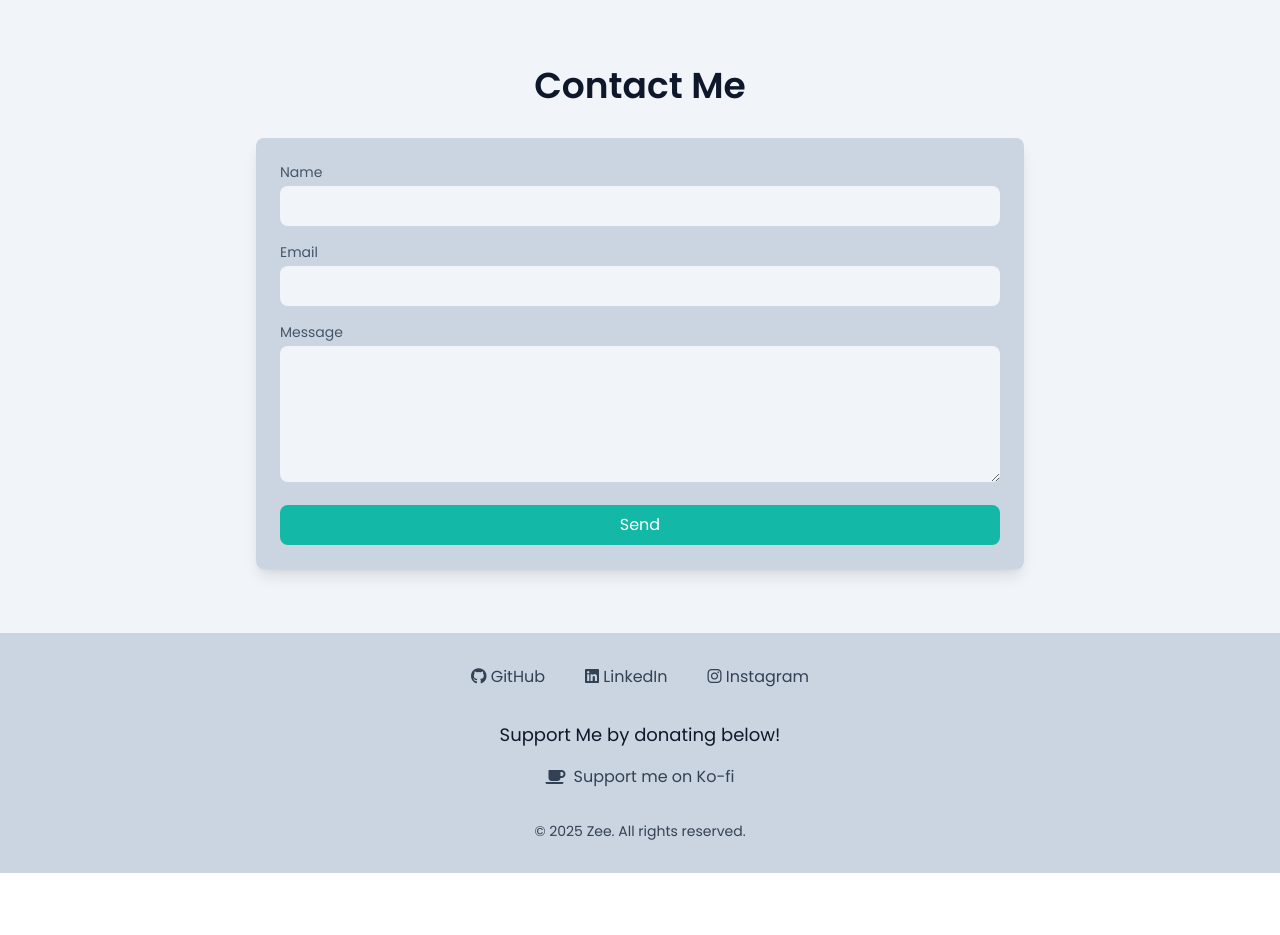
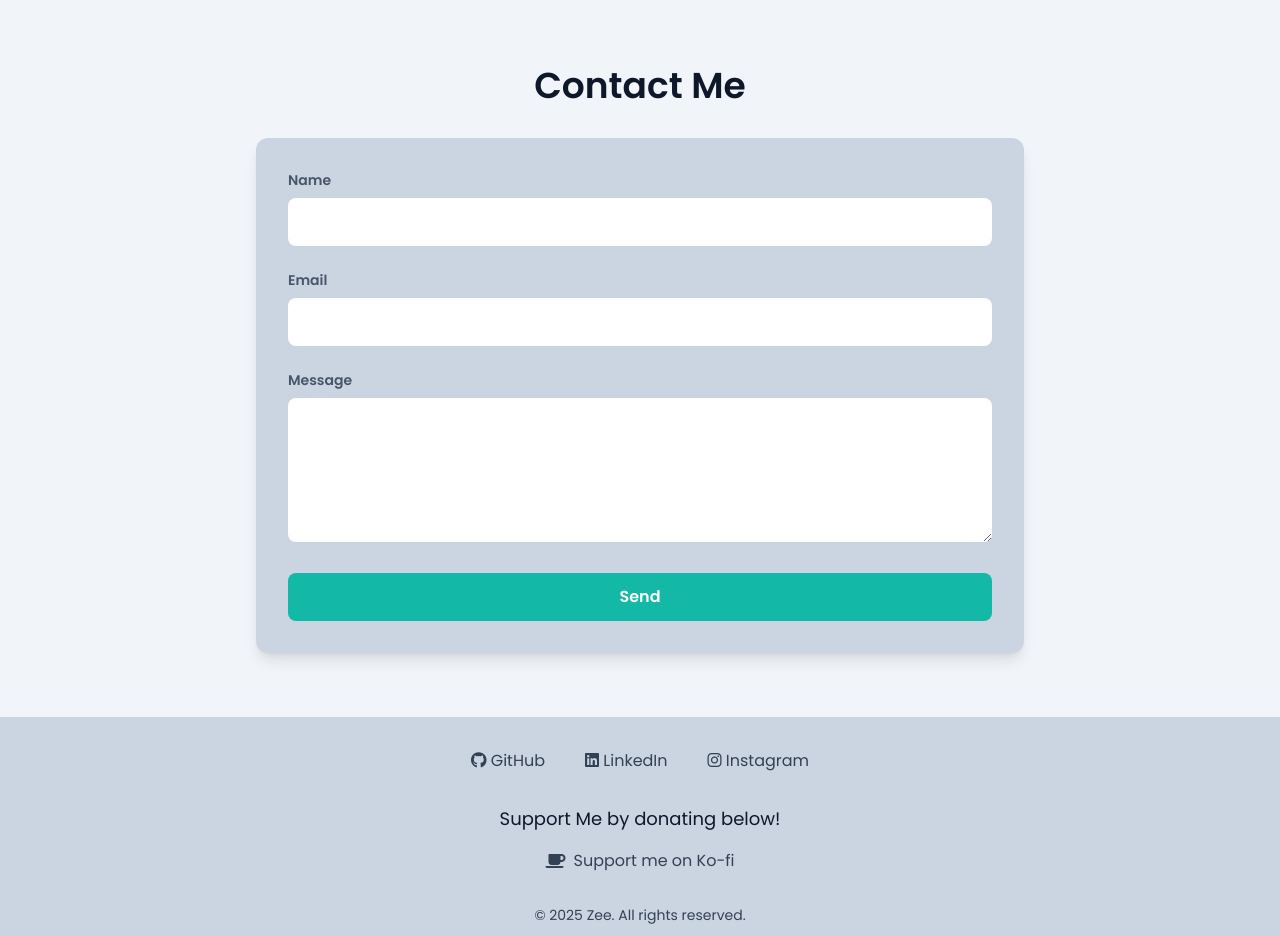
Before and after one commit to seriie/react-portofolio, a React (Vite) app: page / in a window 1280 px wide. Shown: the part 2020-2955 px from the top of the page. Before the commit the page ends 2893 px from the top, so only its background shows below. Built offline with nearby package versions, Linux system fonts and the light colour scheme; no server answers.

Commit message:
re design

```diff
--- a/src/components/contact/Contact.jsx
+++ b/src/components/contact/Contact.jsx
@@ -2,16 +2,20 @@ import { useState } from "react";
 import axios from "axios";
 import { useLanguage } from "../../context/LanguageContext";
 import { useTheme } from "../../context/ThemeContext";
+import { motion } from "framer-motion"; // Tambahan kecil buat animasi smooth
 
 export default function Contact() {
   const [error, setError] = useState("");
+  const [success, setSuccess] = useState(false);
   const { translations } = useLanguage();
   const { theme } = useTheme();
   const URL = import.meta.env.VITE_BACKEND_URL;
 
   if (!translations) {
-    return <p>Loading....</p>;
+    return <p className="text-center mt-8">Loading...</p>;
   }
+
+  const { contact } = translations;
 
   const handleSubmit = async (event) => {
     event.preventDefault();
@@ -25,43 +29,49 @@ export default function Contact() {
       });
 
       if (response.status === 200) {
-        setError(false);
+        setError("");
+        setSuccess(true);
         console.log("Form submitted successfully!");
-        location.reload();
+        event.target.reset(); // reset formnya biar ngga reload page
       }
     } catch (error) {
       console.error("Error:", error);
-      setError("Error: " + (error.response?.data?.message || error.message));
+      setError(error.response?.data?.message || error.message || "Unknown error");
     }
   };
 
-  const { contact } = translations;
   return (
     <section
       className={`py-16 px-6 ${
         theme === "dark" ? "bg-slate-800" : "bg-slate-100"
       }`}
     >
-      <h2
-        className={`text-3xl md:text-4xl font-extrabold ${
+      <motion.h2
+        initial={{ opacity: 0, y: -20 }}
+        animate={{ opacity: 1, y: 0 }}
+        transition={{ duration: 0.5 }}
+        className={`text-3xl md:text-4xl font-extrabold mb-8 text-center ${
           theme === "dark" ? "text-slate-50" : "text-slate-900"
-        } mb-8 text-center`}
+        }`}
       >
         {contact.title}
-      </h2>
+      </motion.h2>
 
-      <form
+      <motion.form
         onSubmit={handleSubmit}
+        initial={{ opacity: 0, scale: 0.95 }}
+        animate={{ opacity: 1, scale: 1 }}
+        transition={{ duration: 0.6 }}
         className={`max-w-3xl mx-auto ${
           theme === "dark" ? "bg-slate-900" : "bg-slate-300"
-        } p-6 rounded-lg shadow-lg`}
+        } p-8 rounded-xl shadow-lg`}
       >
-        <div className="mb-4">
+        <div className="mb-6">
           <label
             htmlFor="name"
-            className={`block text-sm font-medium ${
+            className={`block text-sm font-semibold mb-2 ${
               theme === "dark" ? "text-slate-400" : "text-slate-600"
-            } mb-1`}
+            }`}
           >
             {contact.name}
           </label>
@@ -70,20 +80,18 @@ export default function Contact() {
             id="name"
             name="name"
             required
-            className={`w-full px-4 py-2 rounded-lg ${
-              theme === "dark"
-                ? "bg-slate-800 text-slate-300"
-                : "bg-slate-100 text-slate-900"
-            } focus:outline-none focus:ring-2 focus:ring-teal-500`}
+            className={`w-full px-4 py-3 rounded-lg ${
+              theme === "dark" ? "bg-slate-800 text-slate-300" : "bg-white text-slate-900"
+            } focus:outline-none focus:ring-2 focus:ring-teal-400`}
           />
         </div>
 
-        <div className="mb-4">
+        <div className="mb-6">
           <label
             htmlFor="email"
-            className={`block text-sm font-medium ${
+            className={`block text-sm font-semibold mb-2 ${
               theme === "dark" ? "text-slate-400" : "text-slate-600"
-            } mb-1`}
+            }`}
           >
             {contact.email}
           </label>
@@ -92,20 +100,18 @@ export default function Contact() {
             id="email"
             name="email"
             required
-            className={`w-full px-4 py-2 rounded-lg ${
-              theme === "dark"
-                ? "bg-slate-800 text-slate-300"
-                : "bg-slate-100 text-slate-900"
-            } focus:outline-none focus:ring-2 focus:ring-teal-500`}
+            className={`w-full px-4 py-3 rounded-lg ${
+              theme === "dark" ? "bg-slate-800 text-slate-300" : "bg-white text-slate-900"
+            } focus:outline-none focus:ring-2 focus:ring-teal-400`}
           />
         </div>
 
-        <div className="mb-4">
+        <div className="mb-6">
           <label
             htmlFor="message"
-            className={`block text-sm font-medium ${
+            className={`block text-sm font-semibold mb-2 ${
               theme === "dark" ? "text-slate-400" : "text-slate-600"
-            } mb-1`}
+            }`}
           >
             {contact.message}
           </label>
@@ -114,23 +120,30 @@ export default function Contact() {
             name="message"
             rows="5"
             required
-            className={`w-full px-4 py-2 rounded-lg ${
-              theme === "dark"
-                ? "bg-slate-800 text-slate-300"
-                : "bg-slate-100 text-slate-900"
-            } focus:outline-none focus:ring-2 focus:ring-teal-500`}
-          ></textarea>
+            className={`w-full px-4 py-3 rounded-lg ${
+              theme === "dark" ? "bg-slate-800 text-slate-300" : "bg-white text-slate-900"
+            } focus:outline-none focus:ring-2 focus:ring-teal-400`}
+          />
         </div>
 
-        {error && <p className="text-red-500">{error}</p>}
+        {error && (
+          <p className="text-red-500 text-center mb-4 animate-pulse">
+            ⚡ {error}
+          </p>
+        )}
+        {success && (
+          <p className="text-green-500 text-center mb-4 animate-bounce">
+            🎉 {contact.successMessage || "Message sent successfully!"}
+          </p>
+        )}
 
         <button
           type="submit"
-          className="triggered-hover focus:outline-teal-400 w-full bg-teal-500 text-white py-2 px-4 rounded-lg font-medium hover:bg-teal-600 transition duration-300"
+          className="w-full bg-teal-500 text-white py-3 px-4 rounded-lg font-semibold hover:bg-teal-600 transition duration-300 focus:outline-none focus:ring-2 focus:ring-teal-400"
         >
           {contact.send}
         </button>
-      </form>
+      </motion.form>
     </section>
   );
 }
```
